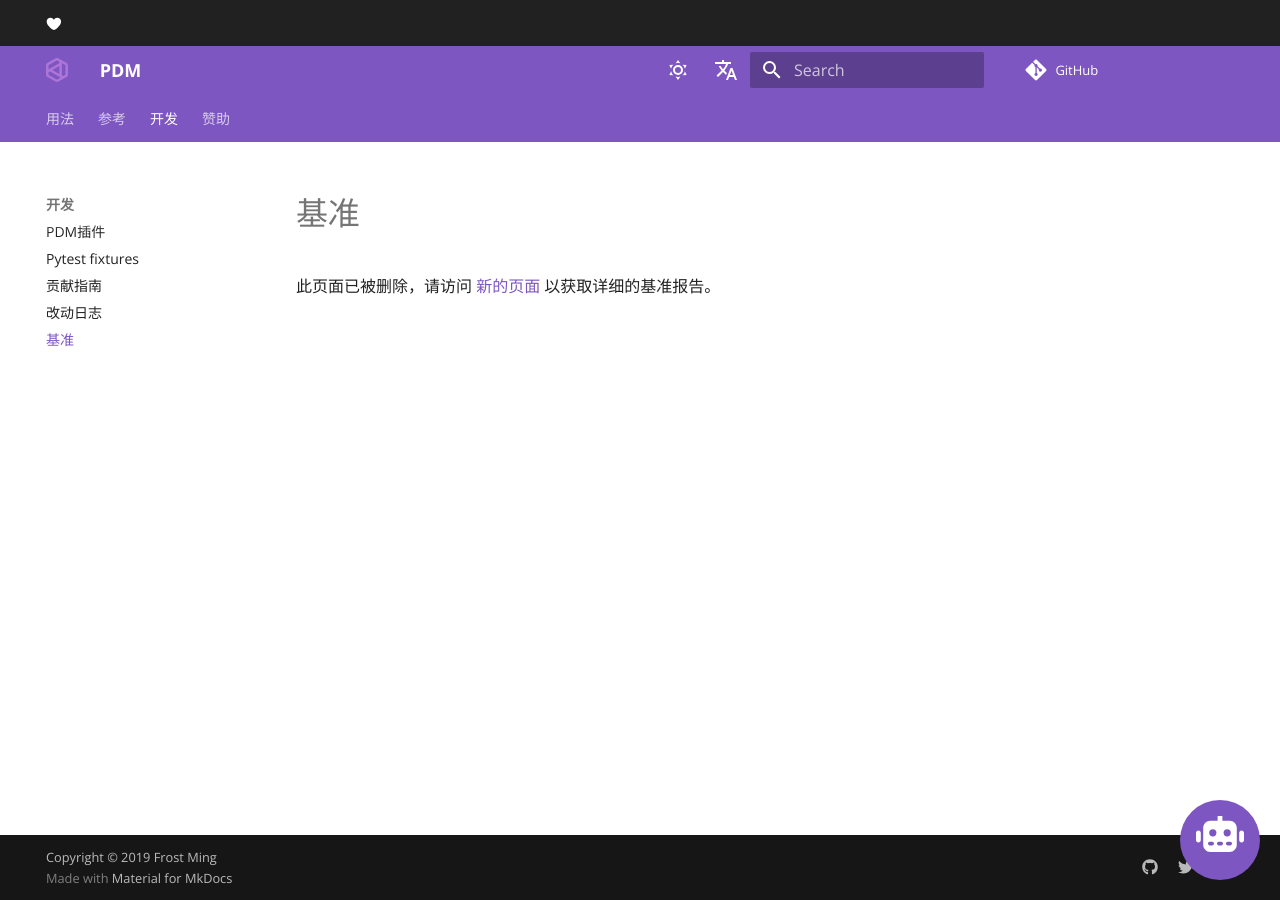
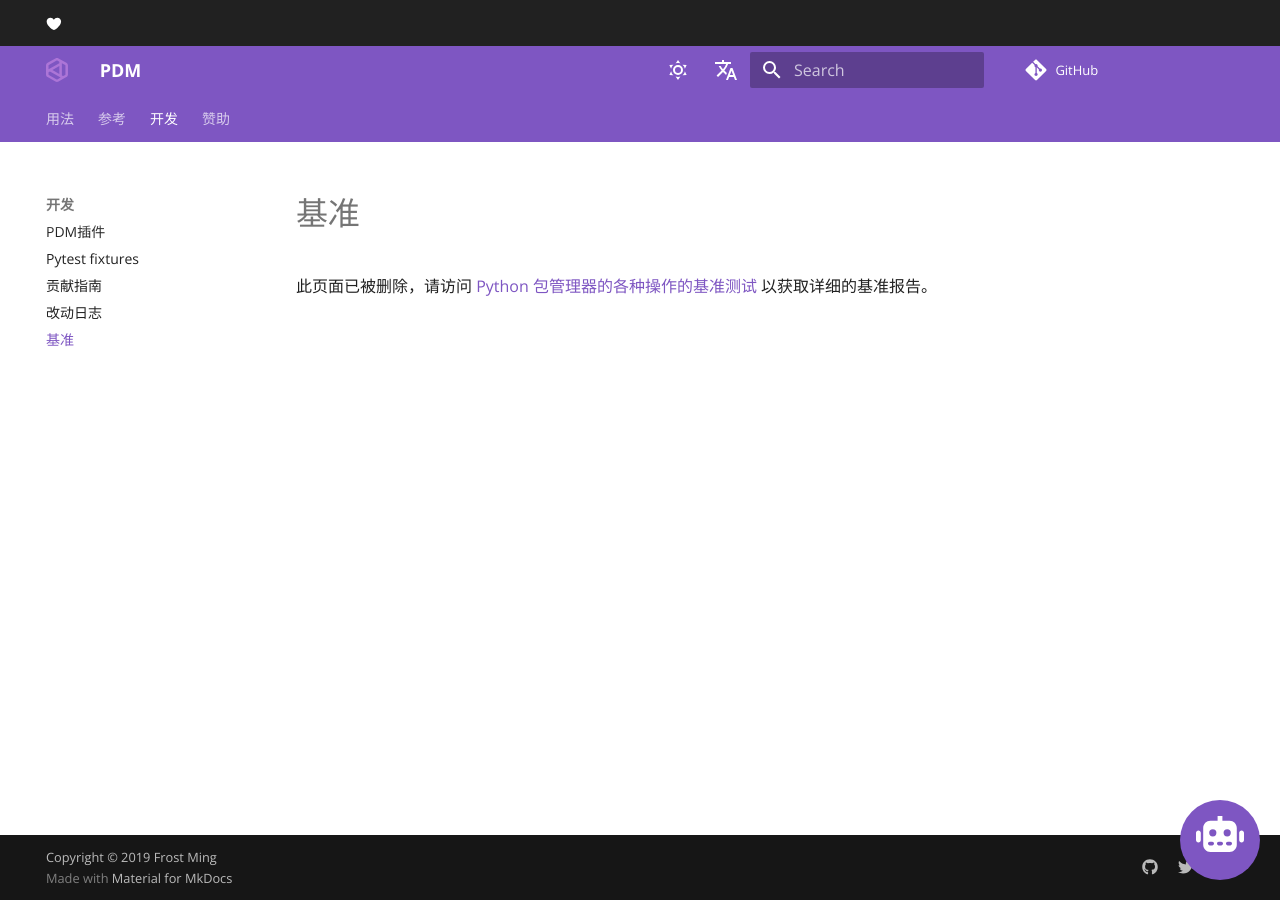
Before and after one commit to pdm-project/pdm-docs-zh, an MkDocs documentation site: the page built from docs/dev/benchmark.md, in a window 1280 px wide. Built offline with MkDocs 1.6.1 and Material for MkDocs 9.7.7, drawn with Linux system fonts in a browser that asks for light colours; comment, search, counter and statistics services are not loaded; the version menu is left out.

Commit message:
doc(doc): 1. 删除 markdown 警告配置文件， 2. 恢复 index.md 的空格 3. 修改 基准测试 URL 命名

```diff
--- a/docs/dev/benchmark.md
+++ b/docs/dev/benchmark.md
@@ -1,3 +1,3 @@
 # 基准
 
-此页面已被删除，请访问 [新的页面](https://lincolnloop.github.io/python-package-manager-shootout/) 以获取详细的基准报告。
+此页面已被删除，请访问 [Python 包管理器的各种操作的基准测试](https://lincolnloop.github.io/python-package-manager-shootout/) 以获取详细的基准报告。
```
Also changed, not shown: docs/index.md (+6 -6 lines), .markdownlint.json (deleted).
